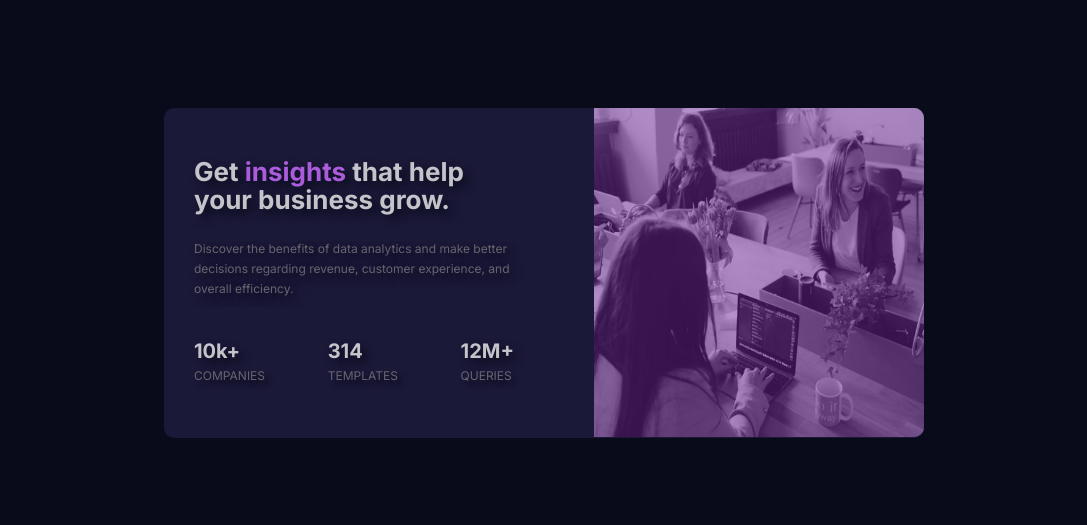
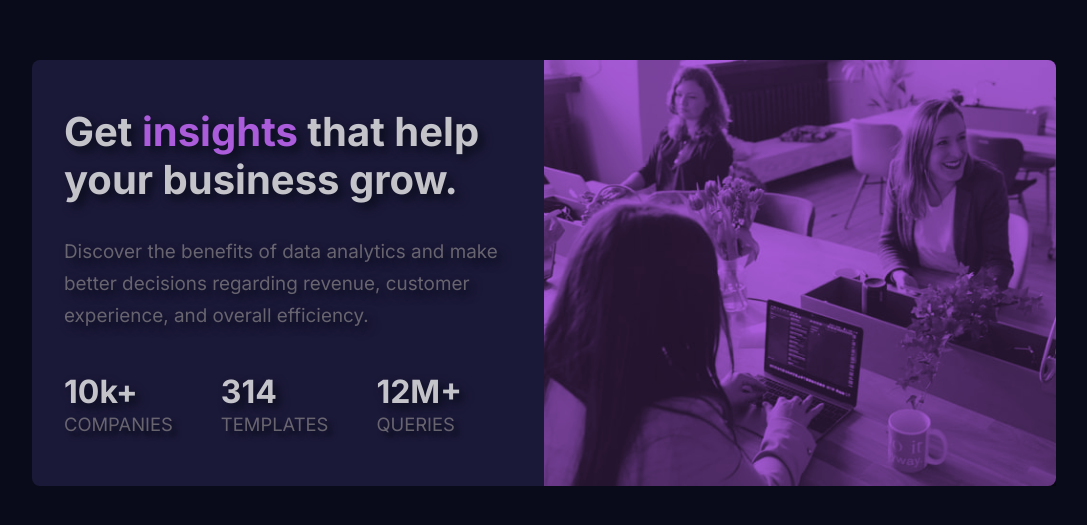
Before and after one commit to sandrojaniashvili1985/stats-preview-card-component, a plain HTML site: page index.html in a window 1280 px wide. Shown: the part 127-652 px from the top of the page, without its empty margins (96-1183 px from the left). Drawn offline with Linux system fonts and the light colour scheme.

Commit message:
add some style optimize

```diff
--- a/index.html
+++ b/index.html
@@ -17,11 +17,10 @@
 <body>
   <main>
     <section class="section-one">
-        <div class="images">
-          <div class="background-clr"></div>
-          <img class="desktop-poto" src="images\image-header-desktop.jpg" alt="">
-          <img class="mobail-poto" src="images\image-header-mobile.jpg" alt="">
-        </div>
+        <picture class="picture-container">
+          <source media="(min-width:800px)" srcset="images\image-header-desktop.jpg" alt="">
+          <img src="images\image-header-mobile.jpg" alt="">
+        </picture>
     </section>
 
     <section class="section-two">
--- a/style.css
+++ b/style.css
@@ -18,27 +18,21 @@ body {
   justify-content: center;
   align-items: center;
   background: var(--clr-Very-dark-blue-main-background);
-  height: 100vh;
-  overflow: hidden;
+  min-height: 100vh;
 }
 
 main {
-  width: 330px;
+  max-width: 1440px;
+  width: 80%;
   background: var(--clr-Dark-desaturated-blue-card-background);
-  border-radius: 10px;
+  border-radius: 0.5em;
 }
 
 @media (min-width:800px) {
   main {
-    width: 760px;
-    height: 330px;
     display: grid;
     grid-template-columns: 1fr 1fr;
     grid-template-rows: 1fr;
-  }
-
-  .section-one{
-    grid-column: 2 / 3;
   }
 
   .section-two {
@@ -47,74 +41,51 @@ main {
   }
 }
 
-.desktop-poto {
-  display: none;
-  border-radius: 10px 10px 0 0 ;
+.picture-container{
+  background: var(--clr-Soft-violet-accent);
+  border-radius: 0.5em 0.5em 0 0;
 }
 
-.mobail-poto {
+img {
   width: 100%;
-  display: block;
-  border-radius: 10px 10px 0 0;
+  height: 100%;
+  object-fit: cover;
+  mix-blend-mode:multiply;
+  opacity: 0.8;
 }
 
-.background-clr {
-  width: 330px;
-  position: absolute;
-  height: 242px;
-  background: var(--clr-Soft-violet-accent);
-  opacity: .5;
-  filter: brightness(50%) saturate(180%);
-  border-radius: 15px 15px 0 0;
-}
-
-@media (min-width:800px) {
-  .mobail-poto {
-    display: none;
-  }
-
-  .desktop-poto {
-    display: block;
-    width: 330px;
-    height:329px;
-    border-radius: 0 10px 10px 0;
-  }
-
-  .background-clr {
-    height: 329px;
-    border-radius: 0 10px 10px 0;
-  }
+/* Why is display flex necessary? */
+.section-one {
+  display: flex;
 }
 
 .section-two {
   display: flex;
   flex-direction: column;
   justify-content: center;
-  align-items: center;
-  color: var(--White-main-heading-stats);
-  padding: 30px;
+  padding: 2em;
 }
 
 .text {
   display: flex;
   flex-direction: column;
-  gap: 25px;
+  gap: 2em;
   text-align: center;
 }
 
 .text h1 {
-  font-size: 26px;
-  line-height: 28px;
+  font-size: 2rem;
+  line-height: 2rem;
   font-family:"Inter";
   color: hsla(0, 0%, 100%, 0.75);
   text-shadow: 5px 5px 10px hsl(233, 47%, 7%);
 }
 
 .text p {
-  line-height: 24px;
+  line-height: 1.5rem;
   font-family:"Inter";
   font-family: 400;
-  font-size: 15px;
+  font-size: 1.15rem;
   color: hsla(0, 3%, 61%, 0.6);
   text-shadow: 5px  5px  10px  hsl(233, 47%, 7%);
 }
@@ -125,13 +96,17 @@ main {
   }
 
   .text p {
-    line-height: 20px;
-    font-size: 12px;
+    line-height: 2rem;
+    font-size: 1.18rem;
   }
 
-  .section-one {
-    display: flex;
-    justify-content: flex-end;
+  .text h1 {
+    font-size: 2.5rem;
+    line-height: 3rem;
+  }
+
+  .picture-container{
+    border-radius: 0 0.5em 0.5em 0;
   }
 }
 
@@ -143,23 +118,23 @@ main {
   text-align: center;
   display: flex;
   flex-direction: column;
-  gap: 30px;
+  gap: 2em;
   font-family: "Lexend Deca";
-  padding-top: 30px;
+  padding-top: 2em;
 }
 
 .points p {
   font-family: "Inter";
   text-transform: uppercase;
-  font-size: 12px;
+  font-size: 1.15rem;
   font-weight: 400;
-  line-height: 25px;
+  line-height: 1.5em;
   color: hsla(0, 3%, 61%, 0.6);
   text-shadow: 5px  5px  5px  hsl(233, 47%, 7%);
 }
 
 .points h2 {
-  font-size: 20px;
+  font-size: 2rem;
   font-weight: 700;
   font-family: "Inter";
   color: hsla(0, 0%, 100%, 0.75);
@@ -171,7 +146,7 @@ main {
     width: 100%;
     flex-direction: row;
     text-align: start;
-    padding-top: 40px;
-    justify-content:space-between;
+    padding-top: 2.5em;
+    gap: 3em;
   }
 }
```
